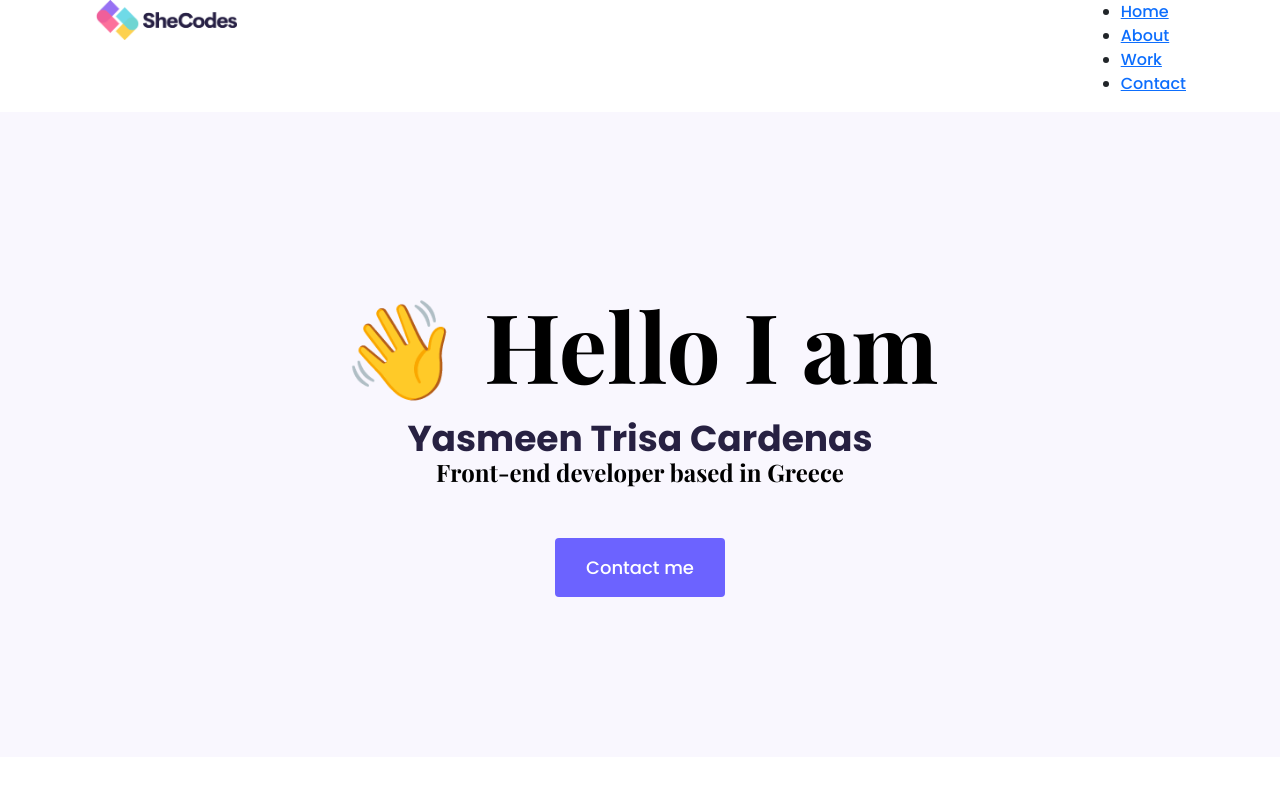
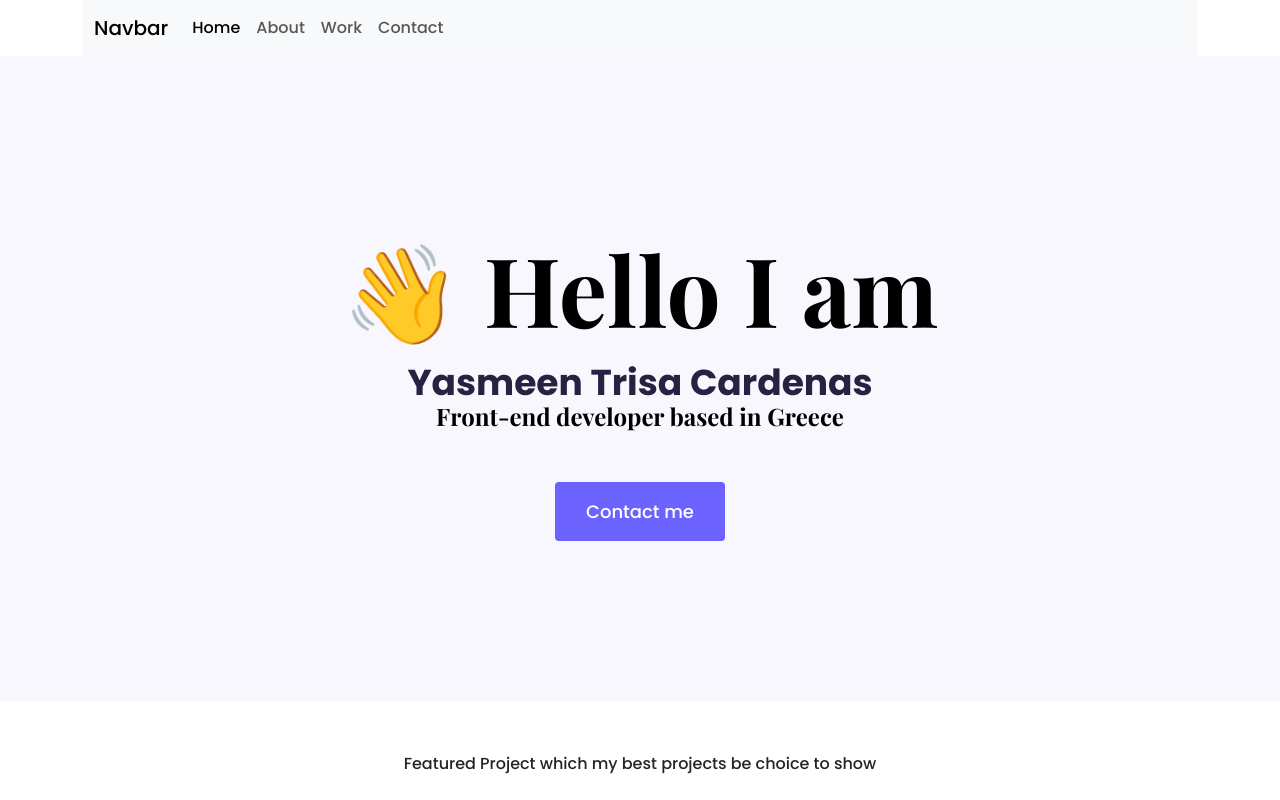
Before and after one commit to yasmeencardenas/shecodes-res-week4-lesson5, a plain HTML site: page index.html in a window 1280 px wide. Shown: the top 800 px of the page. Drawn offline with nearby package versions, Linux system fonts and the light colour scheme.

Commit message:
Updated index.html

```diff
--- a/index.html
+++ b/index.html
@@ -29,29 +29,37 @@
   </head>
   <body>
     <div class="container">
-      <nav class="d-flex justify-content-between container">
-        <a href="/">
-          <img src="images/shecodes-logo.png" class="logo d-none d-md-block" alt="" />
-          <img
-            src="images/logo-small.jpg"
-            class="logo d-block d-md-none"
-            alt=""
-          />
-        </a>
-        <ul>
-          <li class="active">
-            <a href="/"> Home</a>
-          </li>
-          <li>
-            <a href="/about.html"> About</a>
-          </li>
-          <li>
-            <a href="/work.html"> Work</a>
-          </li>
-          <li>
-            <a href="/contact.html"> Contact</a>
-          </li>
-        </ul>
+      <nav class="navbar navbar-expand-lg bg-body-tertiary">
+        <div class="container-fluid">
+          <a class="navbar-brand" href="#">Navbar</a>
+          <button
+            class="navbar-toggler"
+            type="button"
+            data-bs-toggle="collapse"
+            data-bs-target="#navbarNav"
+            aria-controls="navbarNav"
+            aria-expanded="false"
+            aria-label="Toggle navigation"
+          >
+            <span class="navbar-toggler-icon"></span>
+          </button>
+          <div class="collapse navbar-collapse" id="navbarNav">
+            <ul class="navbar-nav">
+              <li class="nav-item">
+                <a class="nav-link active" aria-current="page" href="/">Home</a>
+              </li>
+              <li class="nav-item">
+                <a class="nav-link" href="/about.html">About</a>
+              </li>
+              <li class="nav-item">
+                <a class="nav-link" href="/work.html">Work</a>
+              </li>
+              <li class="nav-item">
+                <a class="nav-link" href="/contact.html">Contact</a>
+              </li>
+            </ul>
+          </div>
+        </div>
       </nav>
     </div>
     <div class="hero">
```
